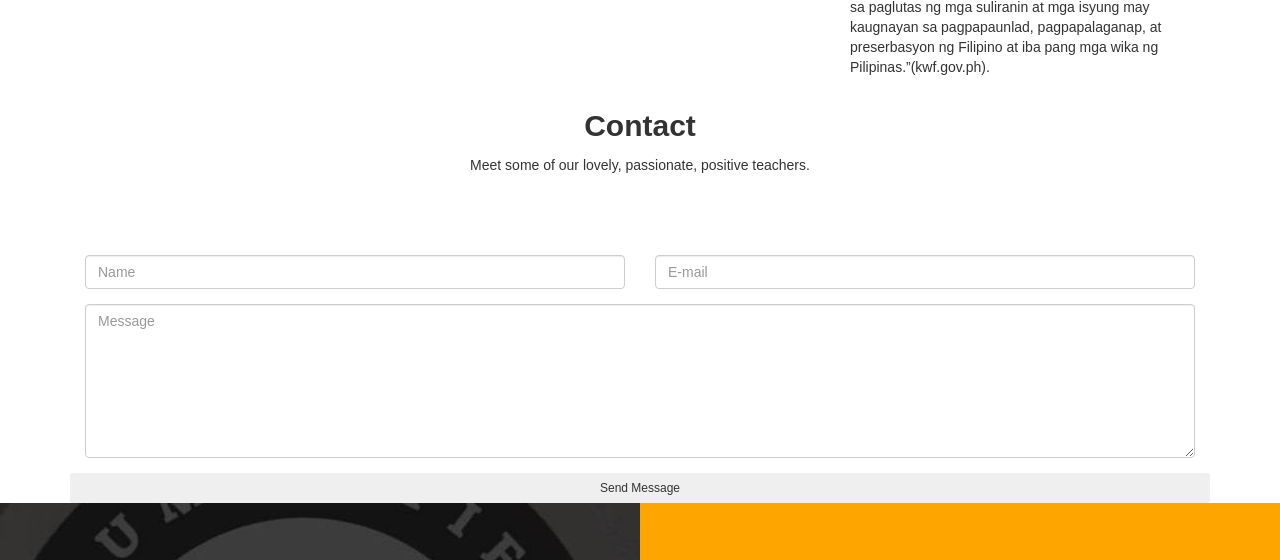
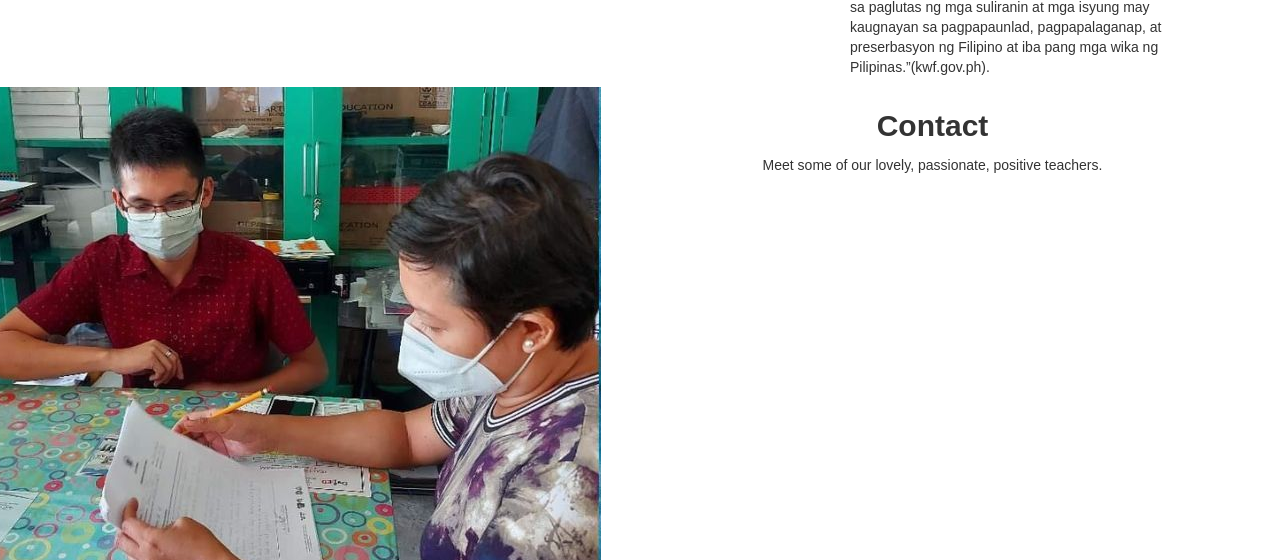
Before and after one commit to RDSoliva92/HUMSokSaiyanz.website, a plain HTML site: page index.html in a window 1280 px wide. Shown: the part 7658-8218 px from the top of the page. Drawn offline with Linux system fonts and the light colour scheme.

Commit message:
Update index.html

```diff
--- a/index.html
+++ b/index.html
@@ -530,7 +530,10 @@
 <!-- =============== container =============== -->
 		<div class="container">
 			    <div class="row">
-                <div class="title">
+                		<div class="col-xs-12 col-sm-12 col-md-6 wow fadeInLeft animated" data-wow-delay=".5s">
+                     <img src="assets/img/services-img.jpg" class="img-left"/>
+                  </div>
+		<div class="title">
 				<h2>Contact</h2>
 				<p>Meet some of our lovely, passionate, positive teachers.</p>
 				</div>
```
